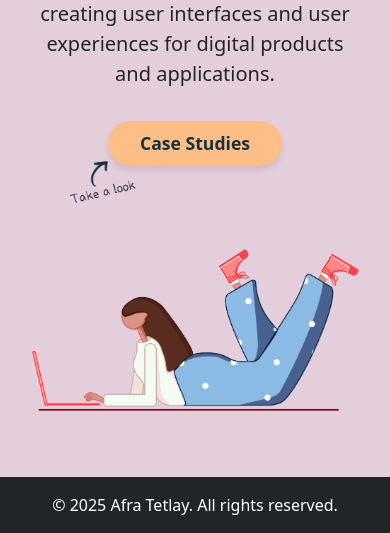
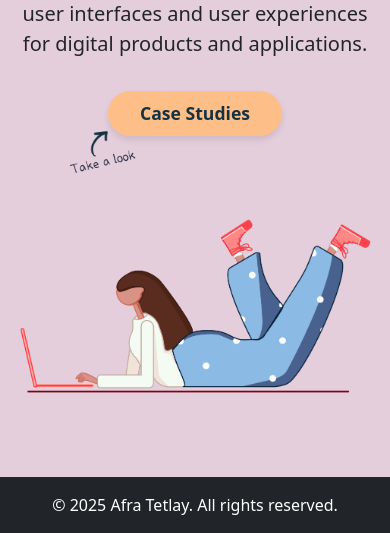
Before and after one commit to afratetlay/afra-portfolio, a website: page index.html in a window 390 px wide. Shown: the part 311-844 px from the top of the page. Drawn offline with nearby package versions, Linux system fonts and the light colour scheme.

Commit message:
working on responsiveness and testing

```diff
--- a/style.css
+++ b/style.css
@@ -250,3 +250,11 @@ body {
     padding-right: 1rem; /* or 0 */
   }
 }
+
+/* Remove container side padding on mobile + tablet */
+@media (max-width: 991.98px) {
+  .container {
+    padding-left: 0 !important;
+    padding-right: 0 !important;
+  }
+}
```
